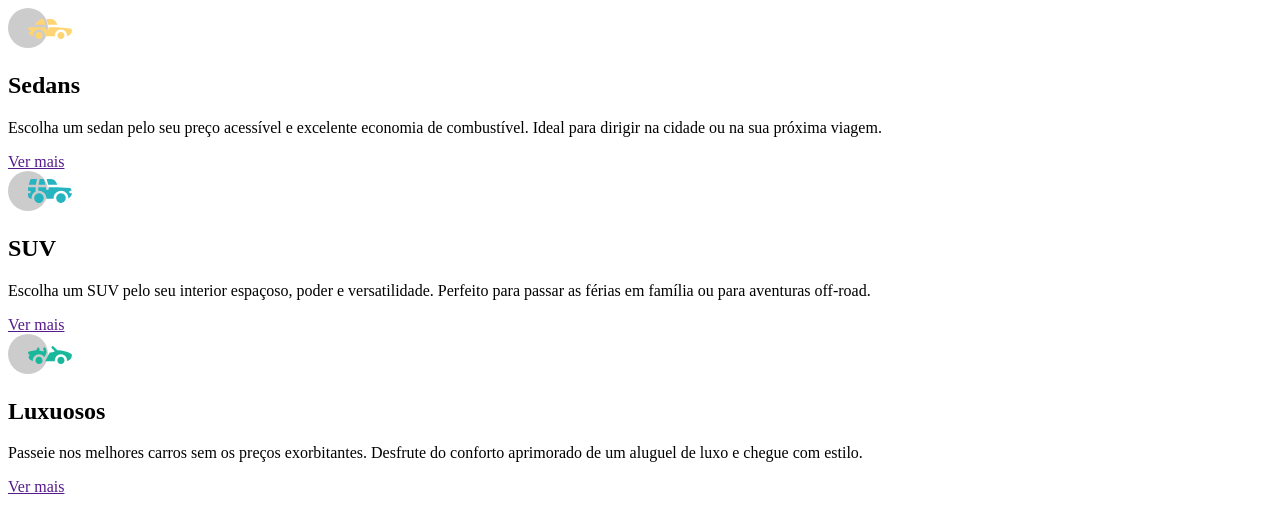
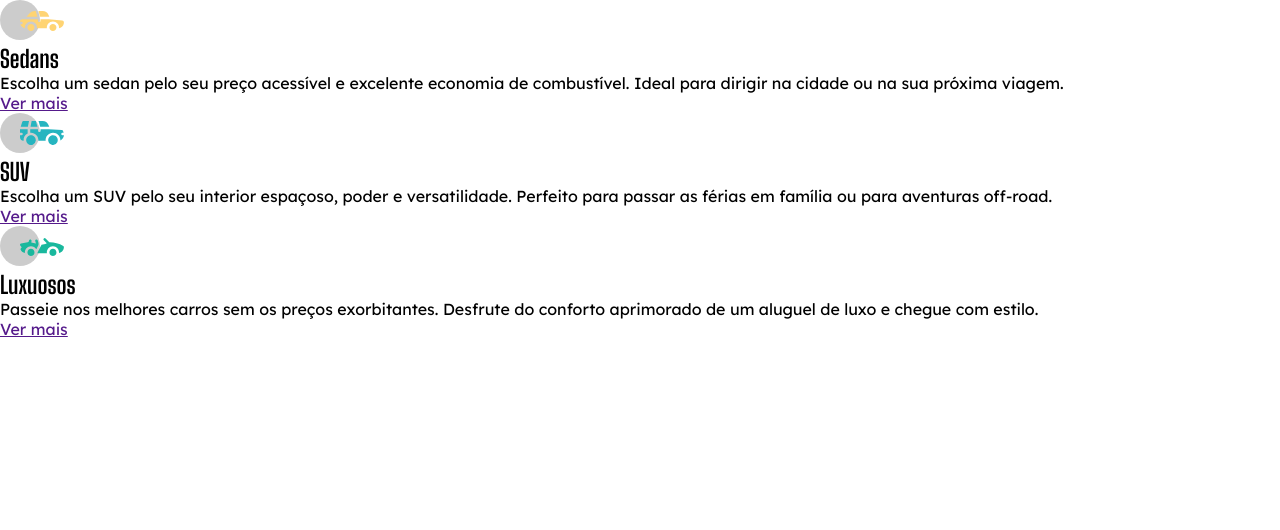
Before and after one commit to Gustavo74B/carros, a plain HTML site: page index.html in a window 1280 px wide. Drawn offline with Linux system fonts and the light colour scheme.

Commit message:
Estruturando css

```diff
--- a/index.html
+++ b/index.html
@@ -1,6 +1,9 @@
 <!DOCTYPE html>
 <html lang="en">
 <head>
+    <link rel="preconnect" href="https://fonts.googleapis.com">
+    <link rel="preconnect" href="https://fonts.gstatic.com" crossorigin>
+    <link href="https://fonts.googleapis.com/css2?family=Big+Shoulders+Display:wght@700&family=Lexend+Deca&display=swap" rel="stylesheet">
     <link rel="stylesheet" href="style.css">
     <meta charset="UTF-8">
     <meta http-equiv="X-UA-Compatible" content="IE=edge">
--- a/style.css
+++ b/style.css
@@ -0,0 +1,25 @@
+* {
+    margin: 0;
+    padding: 0;
+    box-sizing: border-box;
+}
+
+:root {
+    --orange: #E28625;
+    --cyan: #006971;
+    --dark-cyan: #004140;
+    --gray: #f2f2f2;
+    --transparent-white: rgba(255, 255, 255, 0.75);
+}
+
+h2 {
+    font-family: 'Big Shoulders Display', sans-serif;
+}
+
+p {
+    font-family: 'Lexend Deca', sans-serif;
+}
+
+a {
+    font-family: 'Lexend Deca', sans-serif;
+}
```
